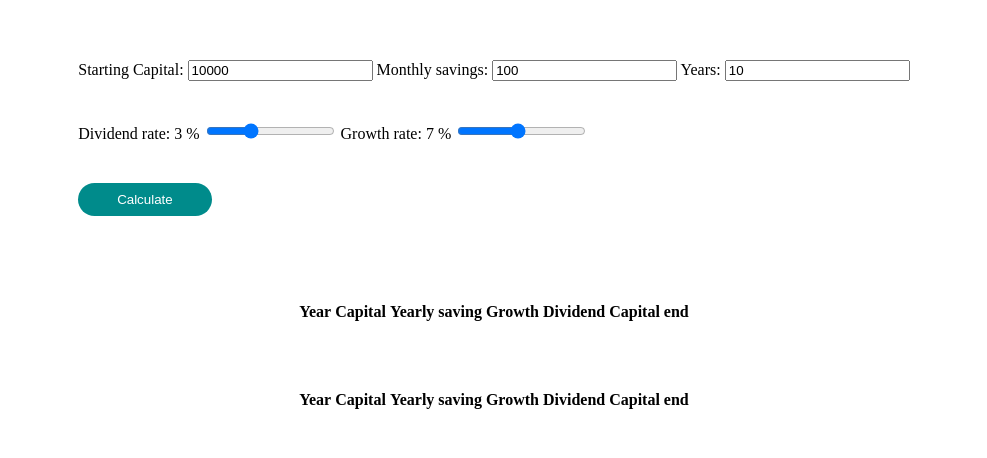
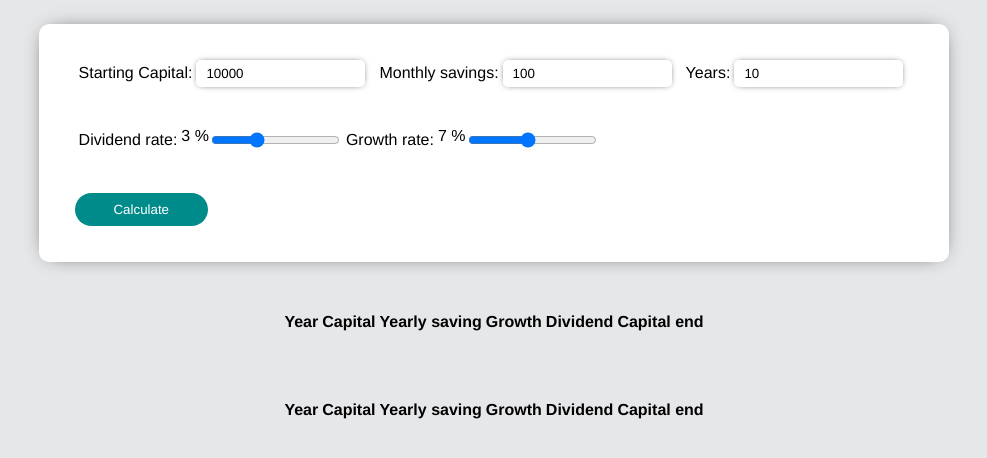
Before and after one commit to c-ohrstrom/compound-growth, a plain HTML site: page src/html/index.html in a window 1280 px wide. Shown: the whole page, without its empty margins (154-1141 px from the left). Drawn offline with Linux system fonts and the light colour scheme.

Commit message:
moved functions and css to own files

```diff
--- /dev/null
+++ b/src/css/style.css
@@ -0,0 +1,66 @@
+input[type="number"] {
+    height: 2em;
+    padding: 0.25em 0.75em;
+    margin-right: 0.75em;
+    border: none;
+    border-radius: 5px;
+    box-shadow: 0px 0px 7px -3px black;
+    -moz-appearance: textfield;
+    appearance: textfield;
+}
+
+input[type="number"]::-webkit-inner-spin-button {
+    -webkit-appearance: none;
+}
+
+#button_calculateCompound {
+    border: none;
+    border-radius: 25px;
+    width: 10em;
+    height: 2.5em;
+    background-color: darkcyan;
+    color: white;
+}
+
+#button_calculateCompound:hover {
+    cursor: pointer;
+    border: 1px solid black;
+}
+
+.wrapper {
+    width: 100vw;
+    display: flex;
+    flex-flow: column nowrap;
+    align-content: center;
+    justify-content: center;
+    align-items: center;
+}
+
+.wrapper section {
+    margin: 1em;
+    padding: 1em;
+}
+
+#section-input {
+    flex: 1;
+    display: flex;
+    flex-flow: column nowrap;
+    background-color: white;
+    border-radius: 10px;
+    box-shadow: 0px 0px 20px -10px black;
+}
+
+#section-input > div {
+    display: flex;
+    flex-flow: row wrap;
+    margin: 0.75em;
+    padding: 0.5em;
+}
+
+section label {
+    margin: 0.25em;
+}
+
+#section-input label::after {
+    content: ":";
+}
--- a/src/html/index.html
+++ b/src/html/index.html
@@ -6,47 +6,15 @@
         <title>Compound Growth</title>
         <meta name="viewport" content="width=device-width, initial-scale=1" />
         <!-- <link rel="stylesheet" type="text/css" media="screen" href="../main.css" /> -->
+        <link rel="stylesheet" type="text/css" href="../css/style.css">
         <style type="text/css">
-            #button_calculateCompound {
-                border: none;
-                border-radius: 25px;
-                width: 10em;
-                height: 2.5em;
-                background-color: darkcyan;
-                color: white;
+            * {
+                box-sizing: border-box;
+                font-family:Helvetica;
             }
 
-            #button_calculateCompound:hover {
-                cursor: pointer;
-                border: 1px solid black;
-            }
-
-            .wrapper {
-                width: 100vw;
-                display: flex;
-                flex-flow: column nowrap;
-                align-content: center;
-                justify-content: center;
-                align-items: center;
-            }
-
-            .wrapper section {
-                margin: 1em;
-                padding: 1em;
-            }
-
-            #section-input {
-                display: flex;
-                flex-flow: column nowrap;
-            }
-
-            #section-input > div {
-                margin: 0.75em;
-                padding: 0.5em;
-            }
-
-            #section-input label::after {
-                content: ":";
+            body {
+                background-color: #e6e7e9;
             }
         </style>
     </head>
@@ -136,6 +104,6 @@
                 </table>
             </section>
         </main>
-        <script src="../js/index.js" defer></script>
+        <script type="module" src="../js/index.js" defer></script>
     </body>
 </html>
--- /dev/null
+++ b/src/js/compound.js
@@ -0,0 +1,41 @@
+export default CalculateCompoundGrowth = opts => {
+    console.log(opts);
+    let yearlyGainsList = [];
+    let capital = opts.startCapital;
+    for (let i = 1; i <= opts.yearsForCompound; i++) {
+        let dividend = GetDividend(capital, opts.dividends);
+
+        if (opts.isReinvestingDividend) {
+            capital += dividend;
+        }
+        let savedYearly = opts.savedMonthly * 12;
+        capital += savedYearly;
+        let thisYearsGrowth = YearsGrowth(
+            capital,
+            savedYearly,
+            opts.expectedYearlyGrowth
+        );
+
+        capital += thisYearsGrowth;
+
+        let year = {
+            year: i,
+            capital: Math.round(capital),
+            growth: Math.round(thisYearsGrowth),
+            dividend: Math.round(dividend),
+            yearlyInvestment: savedYearly,
+        };
+
+        console.log(year);
+        yearlyGainsList.push(year);
+    }
+    return yearlyGainsList;
+};
+
+const YearsGrowth = (capital, yearlySavings, growth) => {
+    return (capital + yearlySavings) * growth;
+};
+
+const GetDividend = (capital, dividendRate) => {
+    return capital * dividendRate;
+};
--- a/src/js/index.js
+++ b/src/js/index.js
@@ -1,8 +1,11 @@
-let calculateButton = document.querySelector("#button_calculateCompound");
+import CalculateCompoundGrowth from "./compound.js";
+
+const calculateButton = document.querySelector("#button_calculateCompound");
 const dividendRateInput = document.querySelector("#dividend-rate-input");
 const monthlySavingsInput = document.querySelector("#monthly-saving");
 const expectedGrowthInput = document.querySelector("#growth-rate-input");
 const startingCapital = document.querySelector("#starting-capital");
+
 calculateButton.addEventListener("click", () => {
     let dividendRate = parseInt(dividendRateInput.value);
     let years = parseInt(document.querySelector("#years-for-growth").value);
@@ -33,49 +36,7 @@ dividendRateInput.addEventListener("change", () => {
         dividendRateInput.value + " %";
 });
 
-function CalculateCompoundGrowth(opts) {
-    console.log(opts);
-    let yearlyGainsList = [];
-    let capital = opts.startCapital;
-    for (let i = 1; i <= opts.yearsForCompound; i++) {
-        let dividend = GetDividend(capital, opts.dividends);
-
-        if (opts.isReinvestingDividend) {
-            capital += dividend;
-        }
-        let savedYearly = opts.savedMonthly * 12;
-        capital += savedYearly;
-        let thisYearsGrowth = YearsGrowth(
-            capital,
-            savedYearly,
-            opts.expectedYearlyGrowth
-        );
-
-        capital += thisYearsGrowth;
-
-        let year = {
-            year: i,
-            capital: Math.round(capital),
-            growth: Math.round(thisYearsGrowth),
-            dividend: Math.round(dividend),
-            yearlyInvestment: savedYearly,
-        };
-
-        console.log(year);
-        yearlyGainsList.push(year);
-    }
-    return yearlyGainsList;
-}
-
-function YearsGrowth(capital, yearlySavings, growth) {
-    return (capital + yearlySavings) * growth;
-}
-
-function GetDividend(capital, dividendRate) {
-    return capital * dividendRate;
-}
-
-function PrintCompound(element, result) {
+const PrintCompound = (element, result) => {
     let tableBody = "";
     result.forEach(item => {
         let tr = `<tr>
@@ -91,4 +52,4 @@ function PrintCompound(element, result) {
     let table = document.querySelector(element);
     table.innerHTML = "";
     table.innerHTML = tableBody;
-}
+};
```
